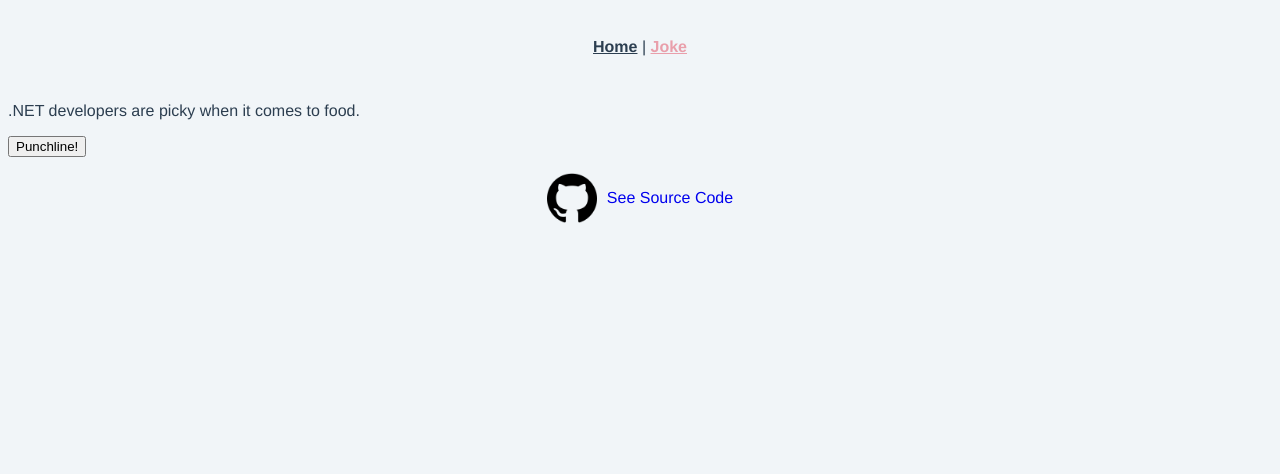
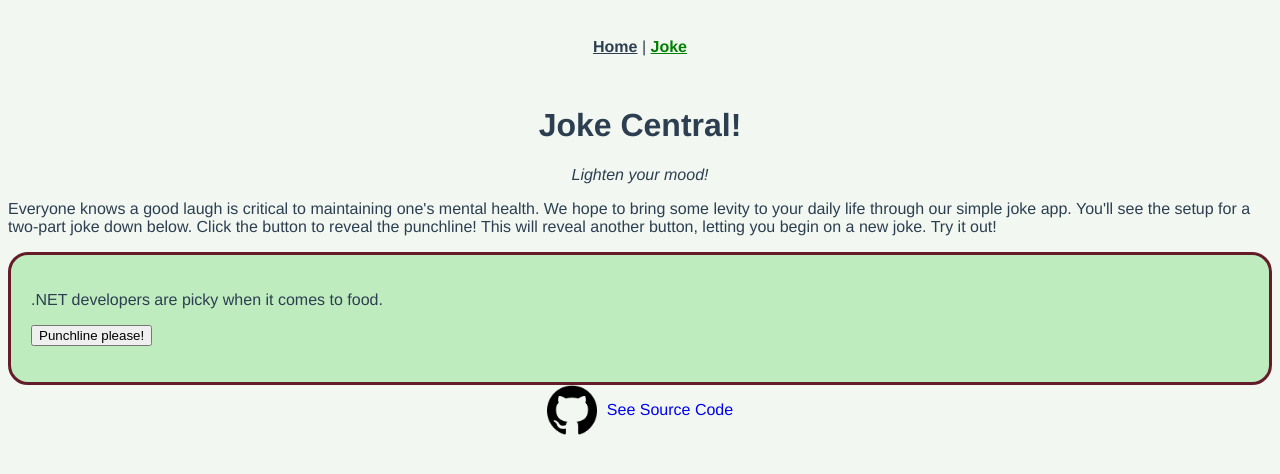
Before and after one commit to BrodyRas/creative-project-3, a Vue app: page /joke in a window 1280 px wide. Shown: the top 474 px of the page. Built offline with nearby package versions, Linux system fonts and the light colour scheme.

Commit message:
tweaking colors, adding presentation

```diff
--- a/src/App.vue
+++ b/src/App.vue
@@ -21,7 +21,7 @@
 
 <style>
 body{
-  background-color: rgb(241, 245, 248);
+  background-color: rgb(242, 248, 241);
 }
 #app {
   font-family: Avenir, Helvetica, Arial, sans-serif;
@@ -42,7 +42,7 @@ body{
 }
 
 #nav a.router-link-exact-active {
-  color: rgb(233, 159, 171);
+  color: Green;
 }
 
 #footer-link {
--- a/src/components/LogCard.vue
+++ b/src/components/LogCard.vue
@@ -31,7 +31,7 @@ export default {
 <style scoped>
 .log-card {
   background-color: rgb(243, 227, 227);
-  /* border: 1px solid #f00; */
+  border: 3px solid rgb(129, 57, 69);
   border-radius: 20px;
   padding: 20px;
   margin-top: 10px;
--- a/src/views/Home.vue
+++ b/src/views/Home.vue
@@ -1,7 +1,13 @@
 <template>
   <div class="home">
-    <h1>Emotion Logs</h1>
-    <p><i>Used to track how you're feeling throughout the day</i></p>
+    <h1 style="text-align: center">Emotion Logs</h1>
+    <p style="text-align: center"><i>Track your feelings throughout the day</i></p>
+    <p>
+      It is very important to keep track of one's emotional state, especially
+      when trying to discover the root of negative patterns of behavior. Like a
+      detective searching for a motive, you can begin to connect the dots once
+      the evidence is laid before you!
+    </p>
     <div id="log-form">
       <h2>Create a new log!</h2>
       <input type="text" placeholder="Title" v-model="logTitle" /> <br />
@@ -138,6 +144,7 @@ export default {
 #log-form {
   background-color: pink;
   padding: 30px;
+  border: 3px solid rgb(133, 64, 75);
   border-radius: 30px;
 }
 </style>
--- a/src/views/Joke.vue
+++ b/src/views/Joke.vue
@@ -1,35 +1,52 @@
 <template>
   <div class="joke">
-    <p>{{setup}}</p>
-    <button v-on:click="punch">Punchline!</button>
-    <p>{{punchline}}</p>
-    <button v-on:click="reset" v-if="punchline.length > 0">Another!</button>
+    <h1 style="text-align: center">Joke Central!</h1>
+    <p style="text-align: center"><i>Lighten your mood!</i></p>
+    <p>
+      Everyone knows a good laugh is critical to maintaining one's mental
+      health. We hope to bring some levity to your daily life through our simple
+      joke app. You'll see the setup for a two-part joke down below. Click the
+      button to reveal the punchline! This will reveal another button, letting
+      you begin on a new joke. Try it out!
+    </p>
+    <div class="joke-container">
+      <p>{{ setup }}</p>
+      <button v-on:click="punch">Punchline please!</button>
+      <p>{{ punchline }}</p>
+      <button v-on:click="reset" v-if="punchline.length > 0">Haha! Another!</button>
+    </div>
   </div>
 </template>
 
 <script>
-
 export default {
-  name: 'Joke',
-  data(){
+  name: "Joke",
+  data() {
     return {
       index: 0,
       setup: ".NET developers are picky when it comes to food.",
-      punchline: ""
-    }
+      punchline: "",
+    };
   },
   methods: {
-    punch(){
+    punch() {
       this.punchline = this.$root.$data.jokes[this.index].delivery;
     },
-    reset(){
+    reset() {
       this.index = Math.floor(Math.random() * this.$root.$data.jokes.length);
-      this.setup = this.$root.$data.jokes[this.index].setup
-      this.punchline = ""
-    }
+      this.setup = this.$root.$data.jokes[this.index].setup;
+      this.punchline = "";
+    },
   },
-  components: {
+  components: {},
+};
+</script>
 
-  }
+<style scoped>
+.joke-container{
+  background-color: rgb(191, 236, 191);
+  padding: 20px;
+  border: 3px solid rgb(100, 28, 40);
+  border-radius: 20px;
 }
-</script>
+</style>
```
